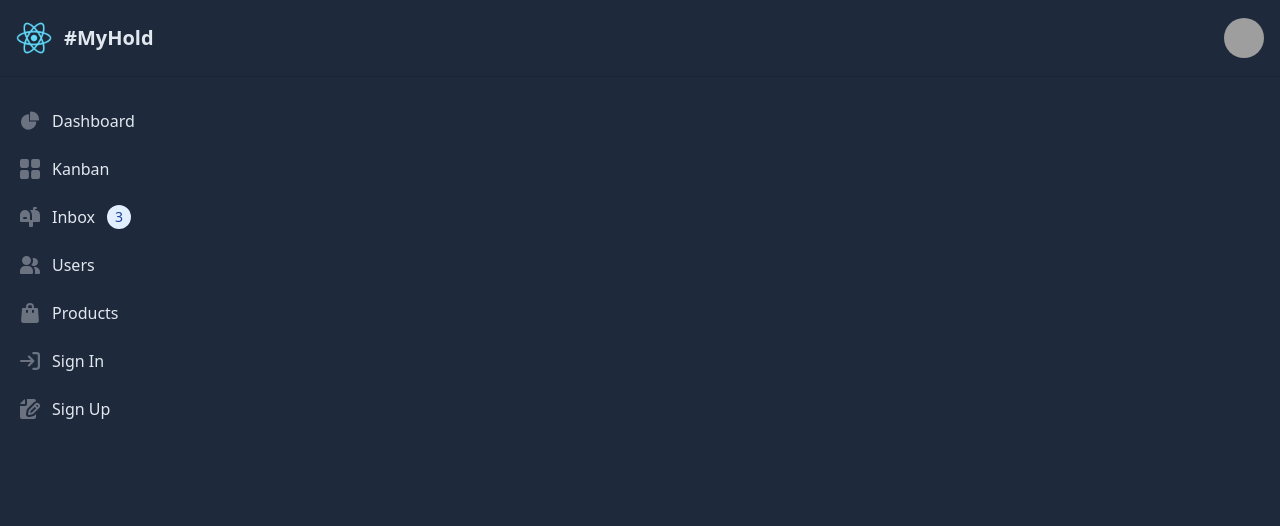
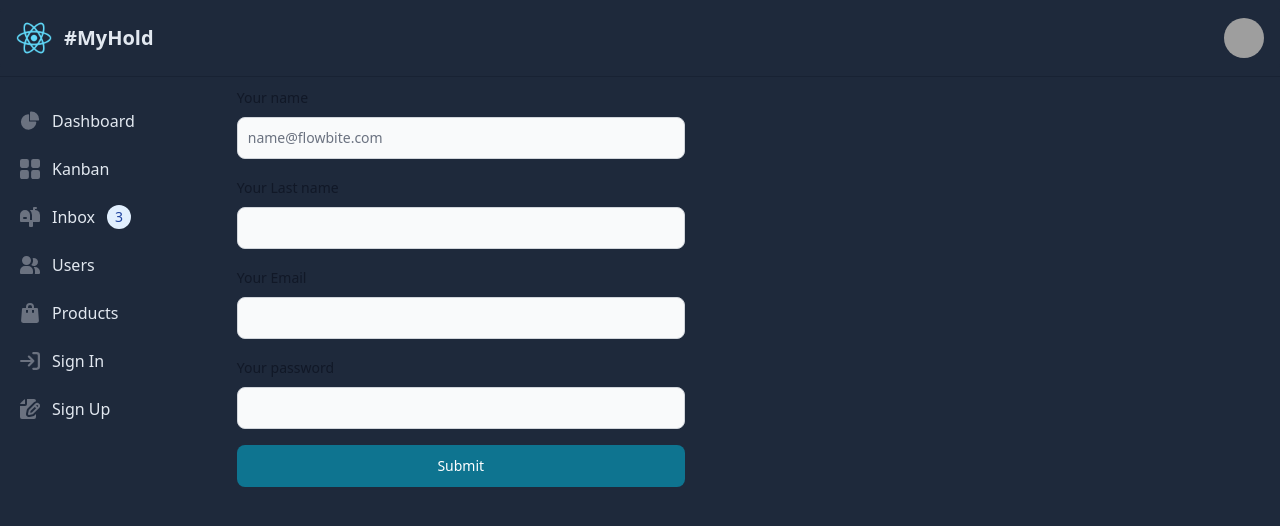
Before and after one commit to dotnetcsharp0x/rubi.dev, a React (Create React App) app: page /register in a window 1280 px wide. Shown: the top 526 px of the page. Built offline with nearby package versions, Linux system fonts and the light colour scheme; grey boxes are pictures that could not be loaded.

Commit message:
add register page

```diff
--- a/src/App.tsx
+++ b/src/App.tsx
@@ -6,6 +6,7 @@ import SideBarNav from './components/Navbars/SideBarNav';
 import LoginPage from './components/Login/LoginPage';
 import { BrowserRouter, Route, Routes } from 'react-router-dom';
 import HomePage from './components/Home/HomePage';
+import RegisterPage from './components/Register/RegisterPage';
 
 function App() {
   return (
@@ -20,6 +21,7 @@ function App() {
              <Routes>
           <Route path="/" element={<HomePage />} />
           <Route path="/login" element={<LoginPage />} />
+          <Route path="/register" element={<RegisterPage />} />
         </Routes>
         <Footer />
              </div>
--- a/src/components/Login/LoginPage.tsx
+++ b/src/components/Login/LoginPage.tsx
@@ -23,43 +23,17 @@ export default function LoginPage() {
     logi.password = password;
     loginUser(logi)
   }
-  const testClick =() => {
-    fetchUsers();
-  }
+
   const fetchToken = () => {
     axios
-    .post<JWT>('https://localhost:7168/api/Test/Authenticate?minutes=1000&role=Admin')
+    .post<string>('https://localhost:7168/api/User/Login',logi)
     .then((resp) => {
       const jwt_resp = resp.data;
-      setJwt(jwt_resp.jwt);
-    });
-  };
-
-  const fetchUsers = () => {
-
-    const config = {
-      headers: { Authorization: `Bearer ${jwt}` }
-    }
-
-    axios
-    .get('https://localhost:7168/api/Test/getuser',config)
-    .then((resp) => {
-      const jwt_resp = resp.data;
-      console.log(resp.data);
+      setJwt(jwt_resp);
     });
   };
 
 async function loginUser(iuser:ILogin) {
-  try {
-    fetchToken();
-    console.log(jwt);
-    cookies.set("jwt",jwt)
-  }
-  catch (e) {
-    alert(e)
-  }
-}
-async function testUser(iuser:ILogin) {
   try {
     fetchToken();
     console.log(jwt);
@@ -111,12 +85,12 @@ async function testUser(iuser:ILogin) {
           Remember me
         </Label>
       </div>
-      <Button type="submit" onClick={onButtonClick}>
+      <Button type="button" onClick={onButtonClick}>
         Submit
       </Button>
-      <Button onClick={testClick}>
+      {/* <Button onClick={testClick}>
       Test
-      </Button>
+      </Button> */}
     </form>
   )
 }
--- a/src/components/Navbars/SideBarNav.tsx
+++ b/src/components/Navbars/SideBarNav.tsx
@@ -58,7 +58,7 @@ function SideBarNav() {
                                 </a>
                             </li>
                             <li>
-                                <a href="#" className="flex items-center p-2 text-slate-200 rounded-lg dark:text-white hover:bg-slate-800 dark:hover:bg-gray-700 group">
+                                <a href="/register" className="flex items-center p-2 text-slate-200 rounded-lg dark:text-white hover:bg-slate-800 dark:hover:bg-gray-700 group">
                                     <svg className="flex-shrink-0 w-5 h-5 text-gray-500 transition duration-75 dark:text-gray-400 group-hover:text-slate-200 dark:group-hover:text-white" aria-hidden="true" xmlns="http://www.w3.org/2000/svg" fill="currentColor" viewBox="0 0 20 20">
                                         <path d="M5 5V.13a2.96 2.96 0 0 0-1.293.749L.879 3.707A2.96 2.96 0 0 0 .13 5H5Z" />
                                         <path d="M6.737 11.061a2.961 2.961 0 0 1 .81-1.515l6.117-6.116A4.839 4.839 0 0 1 16 2.141V2a1.97 1.97 0 0 0-1.933-2H7v5a2 2 0 0 1-2 2H0v11a1.969 1.969 0 0 0 1.933 2h12.134A1.97 1.97 0 0 0 16 18v-3.093l-1.546 1.546c-.413.413-.94.695-1.513.81l-3.4.679a2.947 2.947 0 0 1-1.85-.227 2.96 2.96 0 0 1-1.635-3.257l.681-3.397Z" />
--- /dev/null
+++ b/src/components/Register/RegisterPage.tsx
@@ -0,0 +1,129 @@
+
+import { Button, Checkbox, Label, TextInput } from 'flowbite-react';
+import { FormEvent, SyntheticEvent, useEffect, useRef, useState } from 'react';
+import Cookies from 'universal-cookie';
+import { IRegister } from '../../types/Interfaces/Register/IRegister';
+import { RegisterU } from '../../types/Classes/Register/Register';
+import axios, { AxiosRequestConfig } from 'axios';
+import { JWT } from '../../types/Interfaces/Login/JWT';
+
+
+
+export default function RegisterPage() {
+  const cookies = new Cookies();
+
+  const reg = new RegisterU();
+
+  const [name,setName] = useState("")
+  const [name2,setName2] = useState("")
+  const [email,setEmail] = useState("")
+  const [password,setPassword] = useState("")
+  const [jwt,setJwt] = useState<string>("")
+
+  const onButtonClick =() => {
+    reg.FirstName = name;
+    reg.LastName = name2;
+    reg.Email = email;
+    reg.Password = password;
+    Register();
+  }
+  const Register = () => {
+    axios
+    .post<IRegister>('https://localhost:7168/api/User/Register',reg)
+    .then((resp)=> {
+      const reps_data = resp.data;
+      console.log(reps_data);
+    })
+  }
+
+async function RegisterUser() {
+  try {
+    Register();
+  }
+  catch (e) {
+    alert(e)
+  }
+}
+
+// async function loginUser(iuser:ILogin) {
+//   try {
+//     fetchToken();
+//     console.log(jwt);
+//     cookies.set("jwt",jwt)
+//   }
+//   catch (e) {
+//     alert(e)
+//   }
+// }
+
+  return (
+    <form className="flex max-w-md flex-col gap-4"
+    >
+      <div>
+        <h1>{name}</h1>
+        <div className="mb-2 block">
+          <Label
+            htmlFor="Name"
+            value="Your name"
+          />
+        </div>
+        <TextInput
+          id="Name"
+          placeholder="name@flowbite.com"
+          required
+          type="text"
+          value={name}
+          onChange={(e)=>setName(e.target.value)}
+        />
+      </div>
+      <div>
+        <div className="mb-2 block">
+          <Label
+            htmlFor="Name2"
+            value="Your Last name"
+          />
+        </div>
+        <TextInput
+          id="Name2"
+          required
+          type="text"
+          value={name2}
+          onChange={(e)=>setName2(e.target.value)}
+        />
+      </div>
+      <div>
+        <div className="mb-2 block">
+          <Label
+            htmlFor="Email"
+            value="Your Email"
+          />
+        </div>
+        <TextInput
+          id="Email"
+          required
+          type="text"
+          value={email}
+          onChange={(e)=>setEmail(e.target.value)}
+        />
+      </div>
+      <div>
+        <div className="mb-2 block">
+          <Label
+            htmlFor="Password"
+            value="Your password"
+          />
+        </div>
+        <TextInput
+          id="Password"
+          required
+          type="password"
+          value={password}
+          onChange={(e)=>setPassword(e.target.value)}
+        />
+      </div>
+      <Button type="button" onClick={onButtonClick}>
+        Submit
+      </Button>
+    </form>
+  )
+}
--- /dev/null
+++ b/src/types/Classes/Register/Register.tsx
@@ -0,0 +1,8 @@
+import { IRegister } from "../../Interfaces/Register/IRegister";
+
+export class RegisterU implements IRegister{
+    FirstName!: string;
+    LastName!: string;
+    Email!: string;
+    Password!: string;
+}
--- /dev/null
+++ b/src/types/Interfaces/Register/IRegister.tsx
@@ -0,0 +1,6 @@
+export interface IRegister {
+    FirstName: string;
+    LastName: string;
+    Email: string;
+    Password: string;
+}
```
